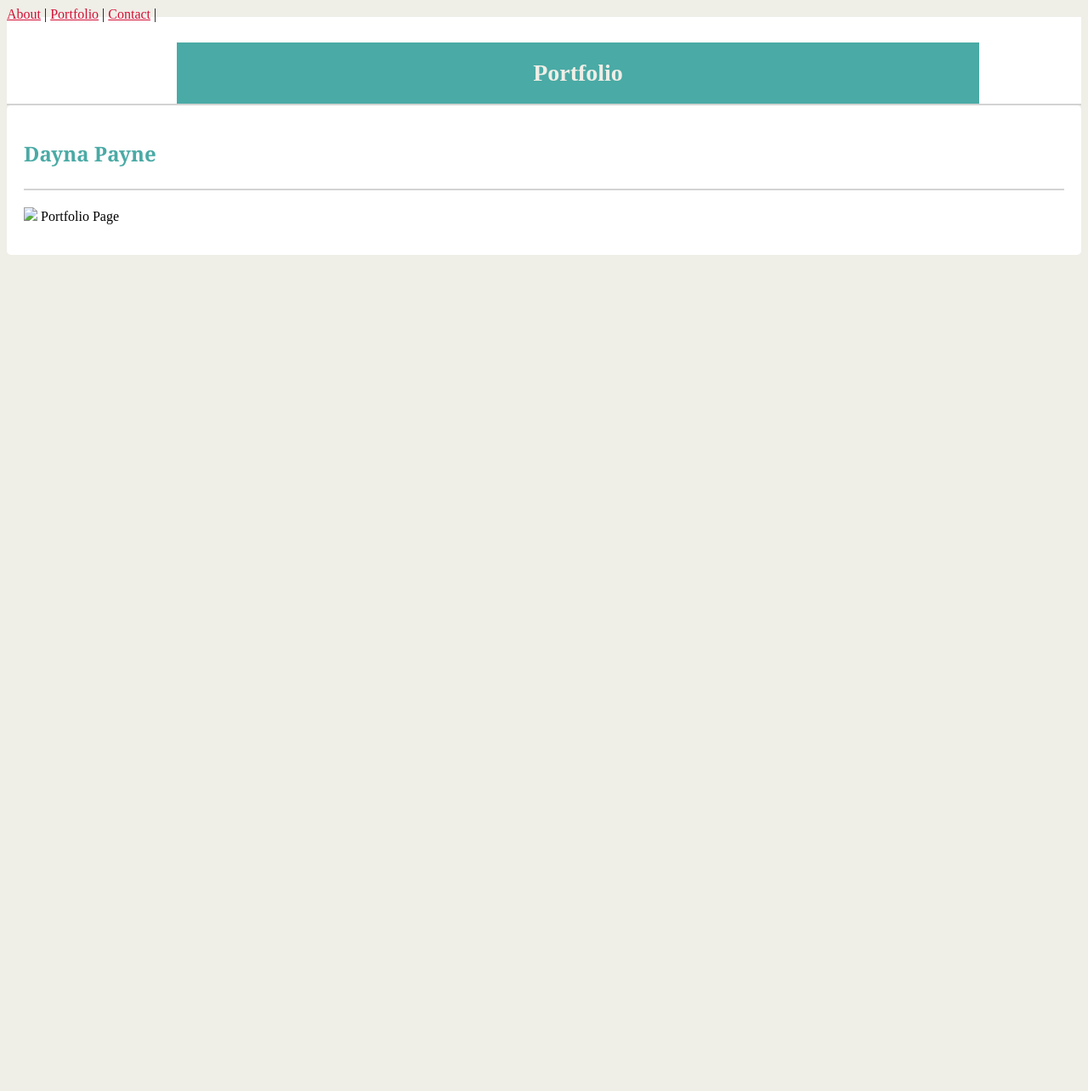
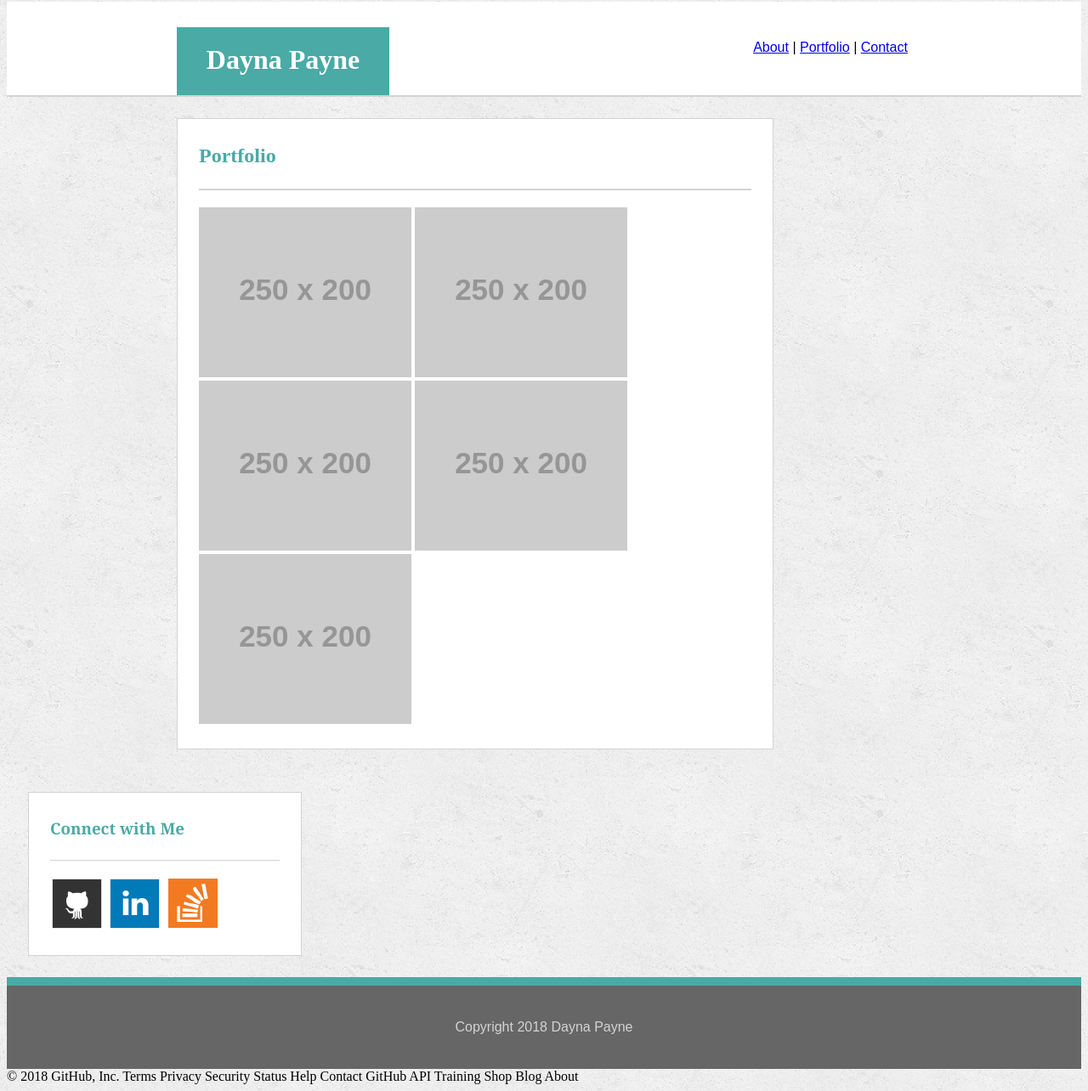
Before and after one commit to DaynaMarie07/DaynaMarie07.github.io, a plain HTML site: page portfolio.html in a window 1280 px wide. Shown: the whole page at 85% size. Before the commit the page ends 800 px from the top, so only its background shows below. Drawn offline with Linux system fonts and the light colour scheme; files that its build step writes are made by us from their sources; placeholder pictures from the web are drawn by us.

Commit message:
amlost theregit add -A

```diff
--- a/assets/css/style.css
+++ b/assets/css/style.css
@@ -4,6 +4,7 @@ border-bottom: 2px solid lightgray;
 background-color: white;
 margin-top: -6px;
 }
+
 #navigation{
     padding: 25px 150px 25px 25px;
     text-align: center;
@@ -14,34 +15,18 @@ margin-top: -6px;
     font-family: Arial, Helvetica, sans-serif;
 }
 body{
-    background-color: #efeee7;
+    background-image: url("../images/background.png");
 }
 
 h1{
     margin: 10px 100px 0px 200px;
     padding-top: 20px;
-    color: #efeee7;
+    text-align: center;
+    color: #white;
     background-color: #4aaaa5;
-    text-align: center;
-    padding-bottom: 20px;
-    font-size: 28px;
-}
-
-}
-h2{
-    font size: 24px;
-}
-a{
-    color: #d21034;
-}
-ul {
-    list-style-type: none;
-    margin: 0;
-    padding: 0;
-}
-li a {
-    display: block;
-    width: 60px;
+    color: white;
+    width: 250px;
+    height: 60px;
 }
 #bio_image{
     float: left;
@@ -53,10 +38,11 @@ li a {
  }
 
 h2{
+    font size: 24px;
     padding-bottom: 25px;
     border-bottom: 2px solid lightgray;
     color: #4aaaa5;
-     font-family: Georgia, 'Times New Roman', Times, serif;
+    font-family: Geogia, 'Times New Roman', Times, serif;
 }
 h3{
     padding-bottom: 25px;
@@ -67,11 +53,11 @@ li a {
  h4 {
     padding-bottom: 25px;
     color: #4aaaa5;
-    font-family: Georgia, 'Times New Roman', Times, serif;
+    font-family: Arial, Helvetica, sans-serif;
     font-style: normal;
  }
 .layout{
-     align-conent: center;
+    align-content: center;
     margin: auto;
 }
 #content{
@@ -84,15 +70,17 @@ li a {
 }
 #sidebar{
     align-content: center;
-     background-color: #white;
+    background-color: #fff;
     width: 270px;
     border: 1px solid lightgray;
     padding: 10px 25px 25px 25px;
     float: left;
+    margin: 25px;
 }
 #icon-image{
     align-content: center;
 }
+
 footer{
       font-family: Arial, Helvetica, sans-serif;
       clear: both;
@@ -121,6 +109,9 @@ input[type=text], select, textarea {
       border-radius: 4px;
       cursor: pointer;
   }
+  input[type=submit]:hover {
+    background-color:#4aaaa5 ;
+  }
   .container{
       border-radius: 5px;
       background-color: white;
--- a/portfolio.html
+++ b/portfolio.html
@@ -1,39 +1,76 @@
-<!-- CSS Stylesheets with Relative Paths -->
 
 <!DOCTYPE html>
-<html lang="en-us">
-
+<html>
 <head>
-  <meta charset="UTF-8">
-  <title>Portfolio</title>
-  <link rel="stylesheet" type="text/css" href="../Basic-Portfolio/assets/css/style.css">
-    <nav>
-        <a href="/about.html/">About</a> |
-        <a href="/portfolio.html/">Portfolio</a> |
-        <a href="/Contact/">Contact</a> |
-    </nav>
+   <meta charset="utf-8" />
+   <title>Page Title</title>
+   <meta name="viewport" content="width=device-width, initial-scale=1">
+   <link rel="stylesheet" href="./assets/css/style.css">
+   <script src="main.js"></script>
 </head>
 
 <body>
+   <header>
+           <div id="navigation">
+            <a href="../DaynaMarie07.github.io/index.html">About</a> |
+            <a href="../DaynaMarie07.github.io/portfolio.html">Portfolio</a> |
+            <a href="../DaynaMarie07.github.io/contact.html">Contact</a>
+           </div>
+   <H1>Dayna Payne</H1>
 
-  <header>
-    <h1>Portfolio</h1>
-  </header>
-<div class="container">
-  <!-- Parent for Content Blocks -->
+   </header>
 
-    <section id="main-bio">
+   <div class="wrapper">
 
-      <h2>Dayna Payne</h2>
-        <div class="content1">
-            <p><img src="DaynaPayne.jpg/200x200"> Portfolio Page </p>
-        </div>
+       <section id="content">
+
+           <h2>Portfolio</h2>
+
+           <div id="Folders">
+               <a href="https://placeholder.com"><img src="http://via.placeholder.com/250x200"></a>
+
+               <a href="https://placeholder.com"><img src="http://via.placeholder.com/250x200"></a>
+
+               <a href="https://placeholder.com"><img src="http://via.placeholder.com/250x200"></a>
+
+               <a href="https://placeholder.com"><img src="http://via.placeholder.com/250x200"></a>
+
+               <a href="https://placeholder.com"><img src="http://via.placeholder.com/250x200"></a>
+
+
+           </div>
        </section>
 
+       <section id="sidebar">
+               <h3>Connect with Me</h3>
+
+               <img id="icon_image" src="../DaynaMarie07.github.io/assets/images/github_Icon.png" alt="GitHub">
+               <img id="icon_image" src="../DaynaMarie07.github.io/assets/images/LinkedIn_Icon.png" alt="LinkedIn">
+               <img id="icon_image" src="../DaynaMarie07.github.io/assets/images/stack_Icon.png" alt="StackOverflow">
+
+       </section>
+
+   </div>
 
 
-  </div>
-</div>
+   <footer>
+       <div>
+                   Copyright 2018 Dayna Payne
+       </div>
+   </footer>
+
+
 </body>
-
 </html>
+© 2018 GitHub, Inc.
+Terms
+Privacy
+Security
+Status
+Help
+Contact GitHub
+API
+Training
+Shop
+Blog
+About
```
Also changed, not shown: contact.html (+18 -0 lines), index.html (+27 -20 lines), assets/images/background.png (added), 2 other files. Lines whose indentation alone changed are shown as unchanged.
